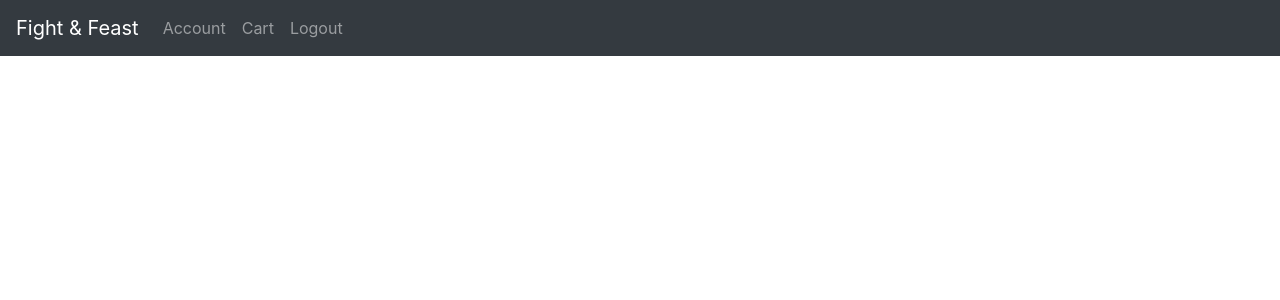
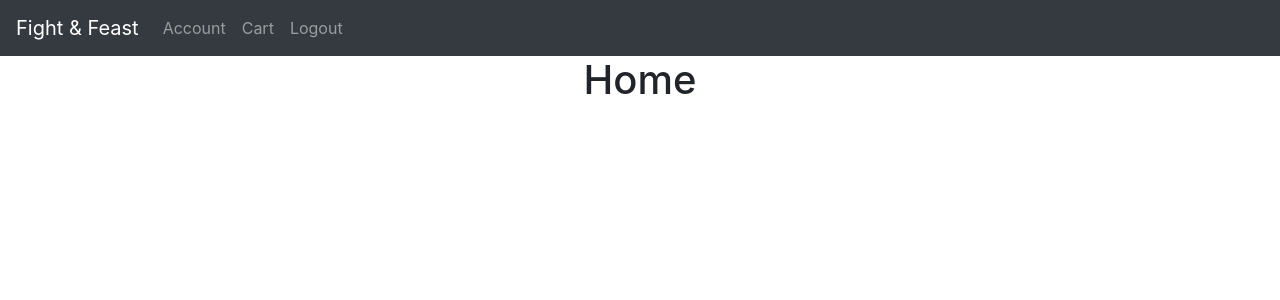
Before and after one commit to nss-evening-cohort-9/fightandfeast.ui, a React (Create React App) app: page / in a window 1280 px wide. Shown: the top 300 px of the page. Built offline with nearby package versions, Linux system fonts and the light colour scheme.

Commit message:
homepage and navbar work

```diff
--- a/src/App/App.js
+++ b/src/App/App.js
@@ -1,6 +1,7 @@
 import React from 'react';
 
 import Home from '../Components/Home/Home';
+import Navbar from '../Components/MyNavbar/MyNavbar';
 
 import './App.scss';
 
@@ -8,6 +9,7 @@ class App extends React.Component {
   render() {
     return (
       <div className="App">
+        <Navbar />
         <Home />
       </div>
     );
--- a/src/Components/Home/Home.js
+++ b/src/Components/Home/Home.js
@@ -1,13 +1,15 @@
 import React from 'react';
 
-import MyNavbar from '../MyNavbar/MyNavbar';
+// import MyNavbar from '../MyNavbar/MyNavbar';
 
 import './Home.scss';
 
 class Home extends React.Component {
   render() {
     return (
-      <MyNavbar />
+      <>
+        <h1>Home</h1>
+      </>
     );
   }
 }
--- a/src/Components/MyNavbar/MyNavbar.js
+++ b/src/Components/MyNavbar/MyNavbar.js
@@ -17,7 +17,6 @@ const MyNavbar = (props) => {
   const toggle = () => setIsOpen(!isOpen);
 
   return (
-      <div>
     <Navbar color="dark" dark expand="md">
       <NavbarBrand href="/">Fight & Feast</NavbarBrand>
       <NavbarToggler onClick={toggle} />
@@ -35,7 +34,6 @@ const MyNavbar = (props) => {
         </Nav>
       </Collapse>
     </Navbar>
-    </div>
   );
 };
 
```
Lines whose indentation alone changed are shown as unchanged.
